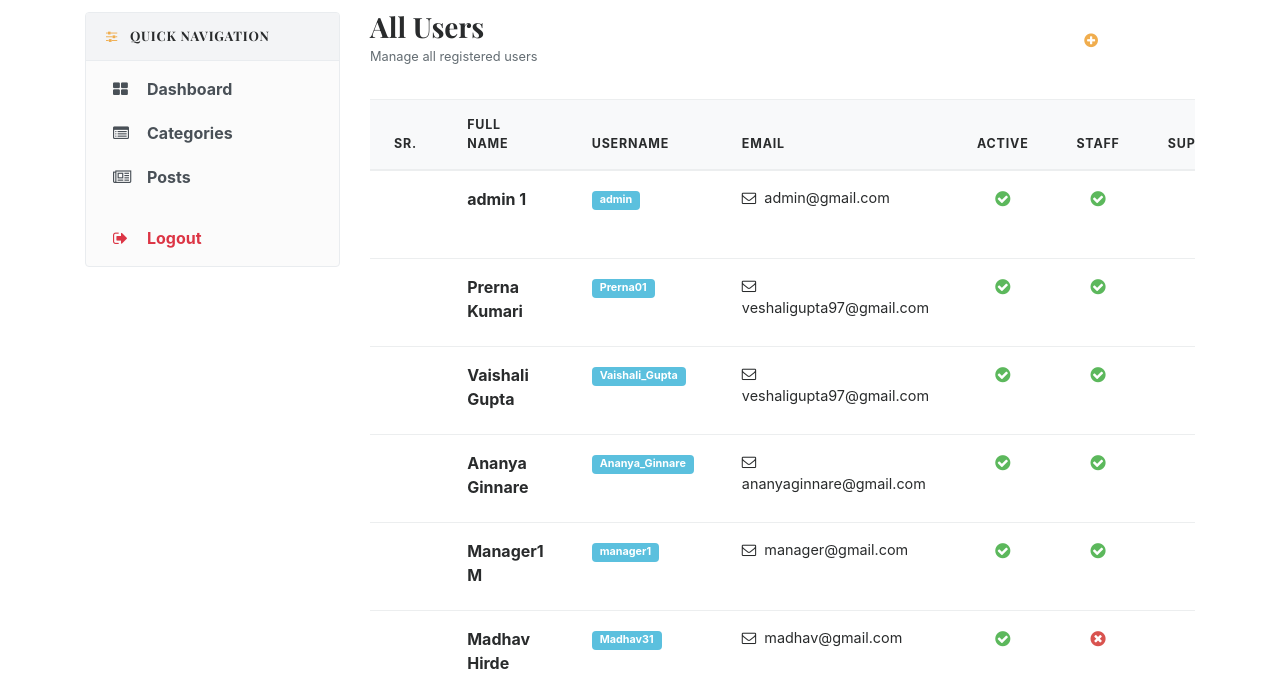
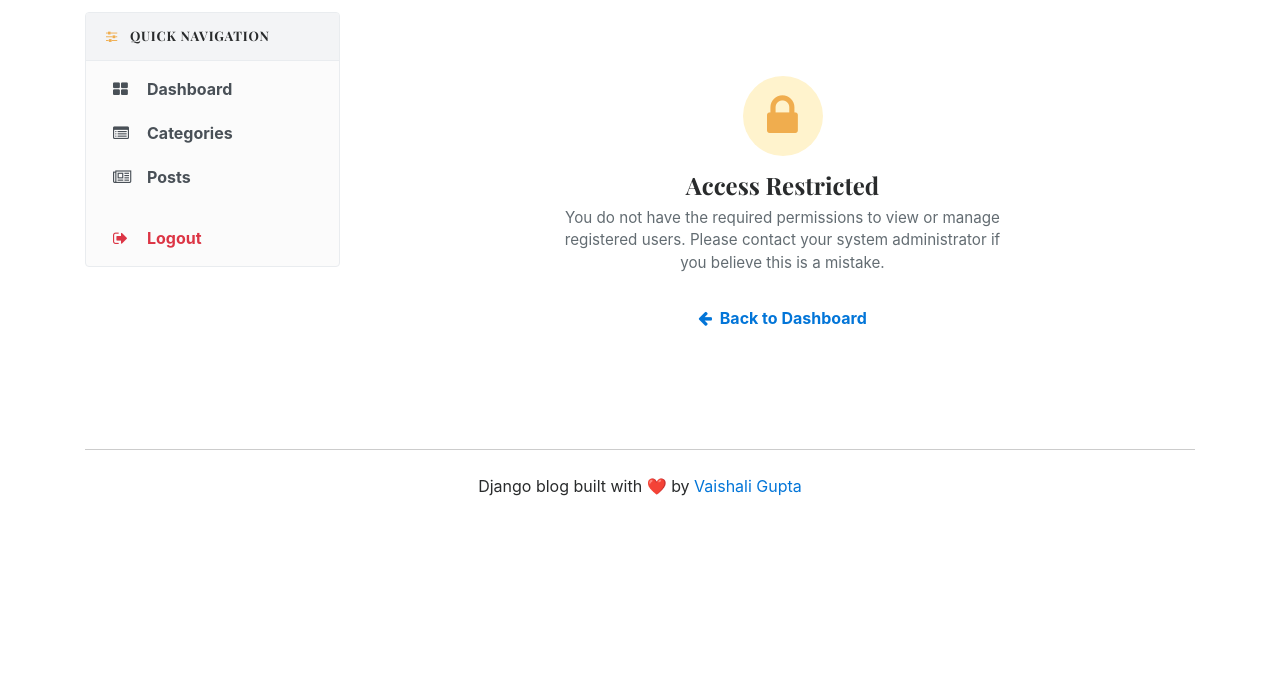
Before and after one commit to guptavaishali628/Django-Blogging-System, a Django app: page /dashboard/users/ in a window 1280 px wide. Shown: the part 191-888 px from the top of the page. After the commit the page ends 687 px from the top, so only its background shows below. Run offline with Django 5.2, Linux system fonts and the light colour scheme; data comes from the database, SQL or seed files in the repository.

Commit message:
Prevent Editor to Perform Manager Related Permissions:

```diff
--- a/templates/dashboard/users.html
+++ b/templates/dashboard/users.html
@@ -8,7 +8,8 @@
 
     <!-- Right side content -->
     <div class="col-md-9 mb-4">
-
+        <!-- condition for making permission for users to access only for manager by path -->
+         {% if perms.auth.view_user %}
         <!-- Header -->
         <div class="d-flex justify-content-between align-items-center mb-4 pb-2 border-bottom">
             <div>
@@ -113,7 +114,25 @@
                 </table>
             </div>
         </div>
-
+        {% else %}
+        <!-- Access Denied Card -->
+        <div class="card border-0 shadow-sm rounded-lg text-center py-5 px-4 my-3 bg-white">
+            <div class="card-body">
+                <div class="mb-3">
+                    <span class="d-inline-flex align-items-center justify-content-center rounded-circle" style="width: 80px; height: 80px; background-color: #fff3cd;">
+                        <i class="fa fa-lock fa-3x text-warning"></i>
+                    </span>
+                </div>
+                <h4 class="font-weight-bold text-dark mb-2">Access Restricted</h4>
+                <p class="text-muted mx-auto mb-4" style="max-width: 460px; font-size: 0.95rem;">
+                    You do not have the required permissions to view or manage registered users. Please contact your system administrator if you believe this is a mistake.
+                </p>
+                <a href="{% url 'dashboard' %}" class="btn btn-dark font-weight-bold px-4 py-2 shadow-sm" style="border-radius: 6px;">
+                    <i class="fa fa-arrow-left mr-1"></i> Back to Dashboard
+                </a>
+            </div>
+        </div>
+        {% endif %}
     </div>
 </div>
 
```
Also changed, not shown: templates/dashboard/add_user.html (+20 -2 lines).
